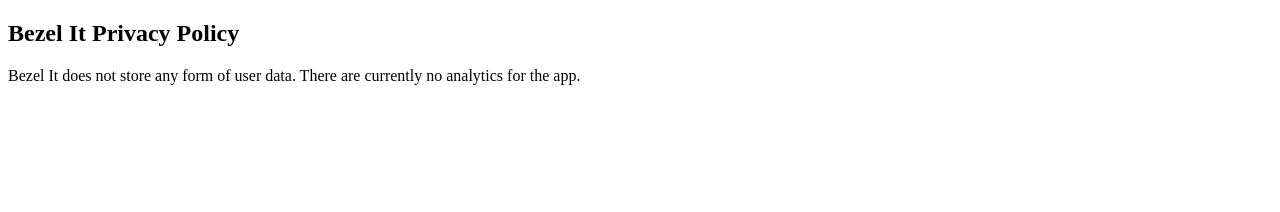
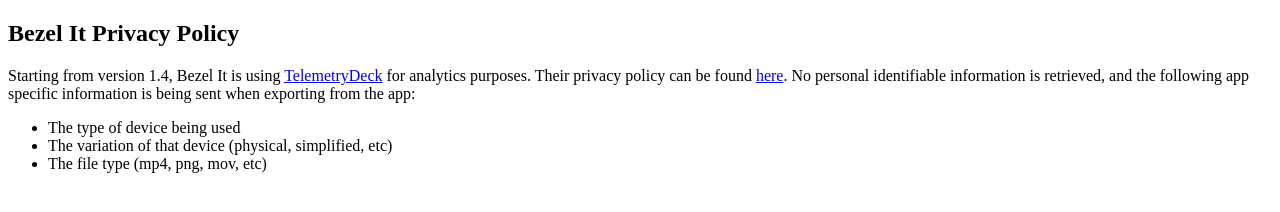
Before and after one commit to Hodgepodge-Apps/Hodgepodge-Apps.github.io, a plain HTML site: page bezel-it/privacy-policy/index.html in a window 1280 px wide. Drawn offline with Linux system fonts and the light colour scheme.

Commit message:
updating privacy policy for 1.4

```diff
--- a/bezel-it/privacy-policy/index.html
+++ b/bezel-it/privacy-policy/index.html
@@ -2,6 +2,13 @@
 <html lang="en">
 <body>
 <h2>Bezel It Privacy Policy</h2>
-<p>Bezel It  does not store any form of user data. There are currently no analytics for the app.</p>
+<p>Starting from version 1.4, Bezel It is using <a href="https://telemetrydeck.com/">TelemetryDeck</a> for analytics purposes. Their privacy policy can be found <a href="https://telemetrydeck.com/privacy/">here</a>. No personal identifiable information is retrieved, and the following app specific information is being sent when exporting from the app:</p>
+
+<ul>
+  <li>The type of device being used</li>
+  <li>The variation of that device (physical, simplified, etc)</li>
+  <li>The file type (mp4, png, mov, etc)</li>
+</ul>
+
 </body>
 </html>
```
